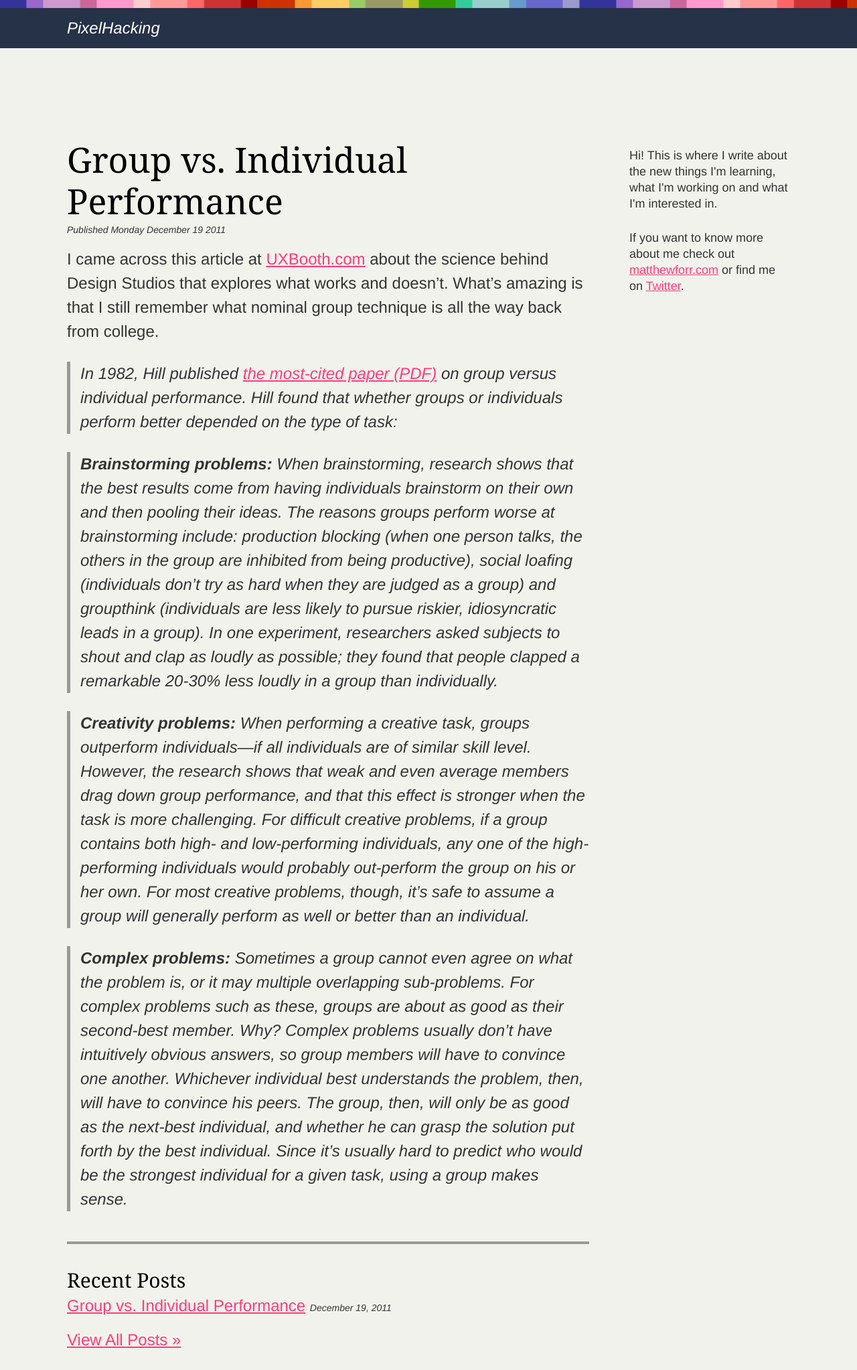
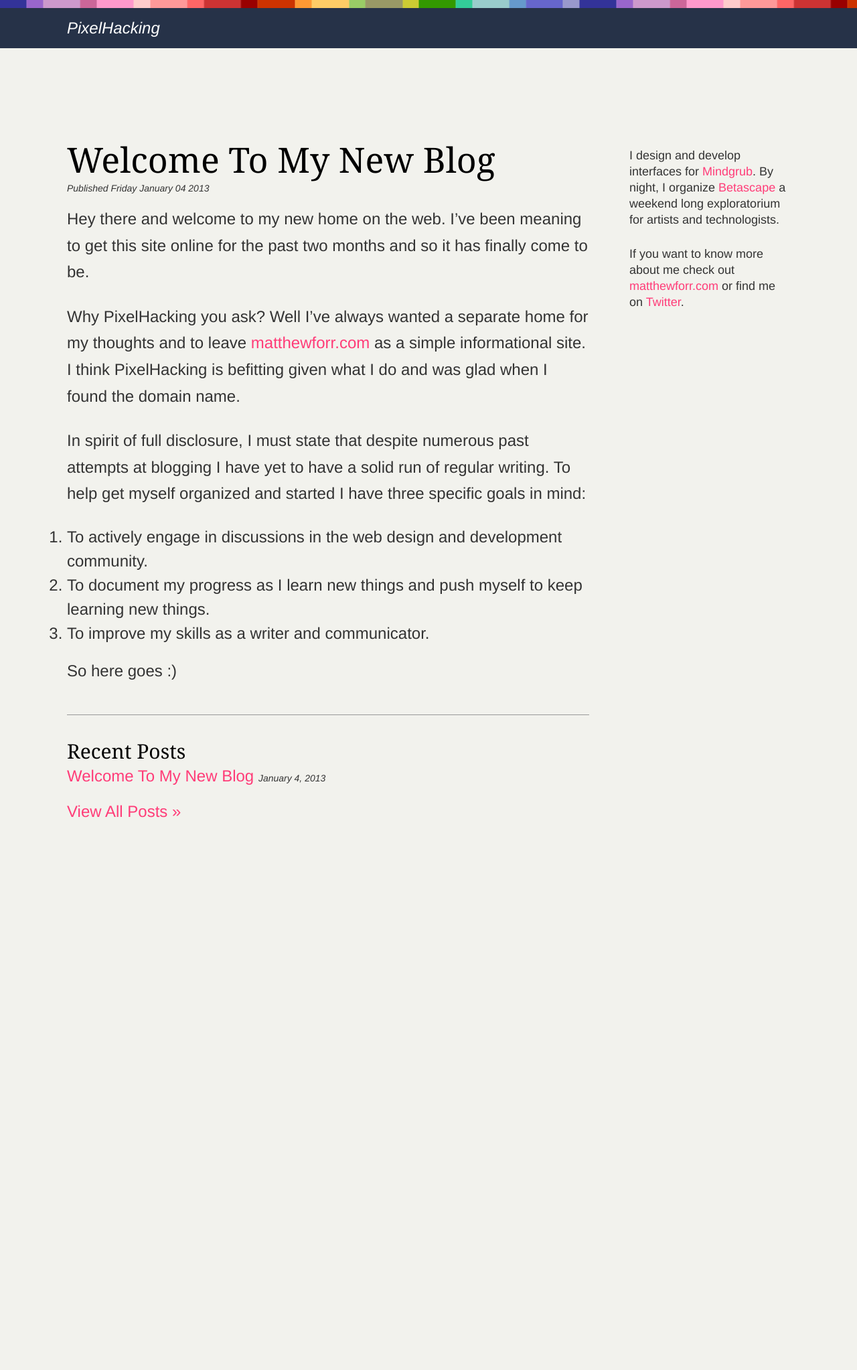
Before and after one commit to emlama/Pixelhacking, a Jekyll site: the page built from index.html, in a window 1280 px wide. Shown: the whole page at 67% size. Built offline with Jekyll 4.4.1, drawn with Linux system fonts in a browser that asks for light colours; nearby versions of some CDN libraries; the list of posts is cut into pages by our own code; after the commit the page ends 1259 px from its top, so only the background shows below that.

Commit message:
Added new posts, fixed some styles.

```diff
--- a/_includes/sidebar.html
+++ b/_includes/sidebar.html
@@ -1,5 +1,5 @@
 <div class="right">
-	<p>Hi! This is where I write about the new things I'm learning, what I'm working on and what I'm interested in.</p>
+	<p>I design and develop interfaces for <a href="http://www.mindgrub.com">Mindgrub</a>. By night, I organize <a href="http://betascape.org">Betascape</a> a weekend long exploratorium for artists and technologists.</p>
 
 	<p>If you want to know more about me check out <a href="http://matthewforr.com">matthewforr.com</a> or find me on <a href="http://twitter.com/matthewforr">Twitter</a>.</p>
 </div>
--- /dev/null
+++ b/_posts/2013-01-04-welcome-to-my-new-blog.md
@@ -0,0 +1,18 @@
+---
+layout: post
+title: Welcome To My New Blog
+published: true
+
+---
+
+Hey there and welcome to my new home on the web. I've been meaning to get this site online for the past two months and so it has finally come to be.
+
+Why PixelHacking you ask? Well I've always wanted a separate home for my thoughts and to leave [matthewforr.com](http://matthewforr.com) as a simple informational site. I think PixelHacking is befitting given what I do and was glad when I found the domain name.
+
+In spirit of full disclosure, I must state that despite numerous past attempts at blogging I have yet to have a solid run of regular writing. To help get myself organized and started I have three specific goals in mind:
+
+1. To actively engage in discussions in the web design and development community.
+2. To document my progress as I learn new things and push myself to keep learning new things.
+3. To improve my skills as a writer and communicator.
+
+So here goes :)
--- a/sass/styles.scss
+++ b/sass/styles.scss
@@ -95,10 +95,10 @@ body {
 p {
   margin-bottom: $baseLineHeight * 1.5;
   font-size: 24px;
-  line-height: $baseLineHeight * 2;
+  line-height: $baseLineHeight * 2.2;
 }
 
-a:link { color: $linkColor; }
+a:link { color: $linkColor; text-decoration: none; }
 a:visited { color: $linkColor; }
 a:hover { color: $linkColorHover; text-decoration: none; }
 
@@ -348,7 +348,7 @@ p.lead { font-weight: 200; font-style: italic; font-size: 32px; line-height: 42p
 .date { font-style: italic; font-size: 14px; margin: 0 0 18px; line-height: 16px; }
 
 article.post {
-  border-bottom: 4px solid $grayLight;
+  border-bottom: 1px solid $grayLight;
   padding-bottom: $baseLineHeight;
   margin-bottom: $baseLineHeight * 2;
 }
--- a/stylesheets/styles.css
+++ b/stylesheets/styles.css
@@ -85,12 +85,13 @@ body {
 p {
   margin-bottom: 27px;
   font-size: 24px;
-  line-height: 36px;
+  line-height: 39.6px;
 }
 
 /* line 101, ../sass/styles.scss */
 a:link {
   color: #ff3c78;
+  text-decoration: none;
 }
 
 /* line 102, ../sass/styles.scss */
@@ -434,7 +435,7 @@ p.lead {
 
 /* line 350, ../sass/styles.scss */
 article.post {
-  border-bottom: 4px solid #999999;
+  border-bottom: 1px solid #999999;
   padding-bottom: 18px;
   margin-bottom: 36px;
 }
```
Also changed, not shown: _posts/2011-12-19-group-vs-individual-performance.md (+1 -1 lines), README.md, 11 other files.
